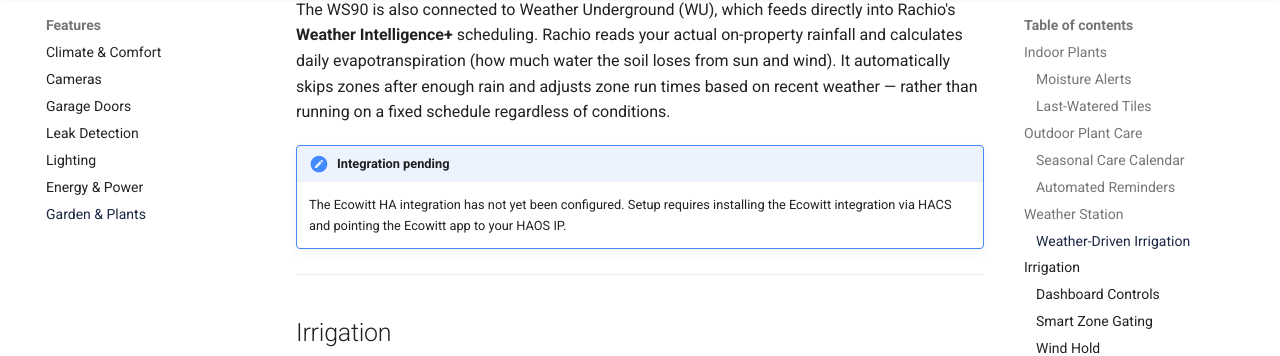
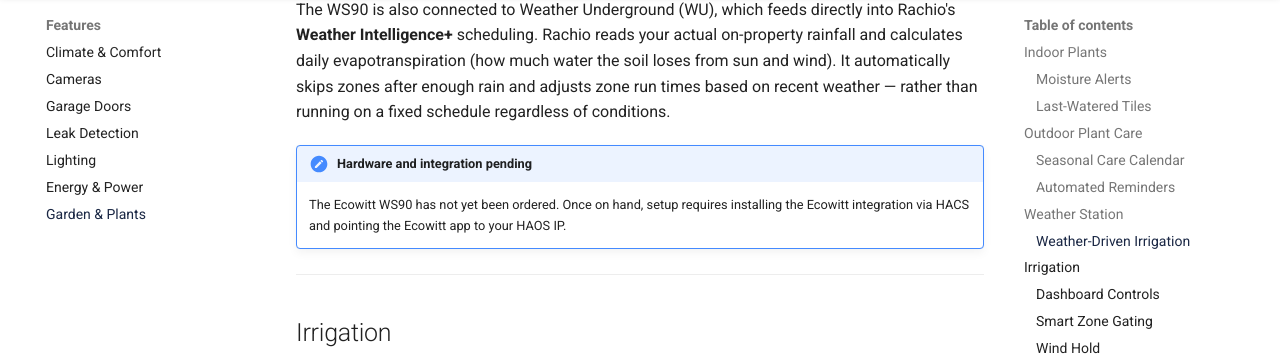
Before and after one commit to louisalexander/homeassistant, an MkDocs documentation site: the page built from docs/garden.md, in a window 1280 px wide and 900 px high, scrolled down 2804 px. Shown: the part 104-460 px from the top of the window. Built offline with MkDocs 1.6.1 and Material for MkDocs 9.7.7, drawn with Linux system fonts in a browser that asks for light colours; comment, search, counter and statistics services are not loaded.

Commit message:
auto: update garden.md 2026-05-29

```diff
--- a/docs/garden.md
+++ b/docs/garden.md
@@ -86,8 +86,8 @@
 
 The WS90 is also connected to Weather Underground (WU), which feeds directly into Rachio's **Weather Intelligence+** scheduling. Rachio reads your actual on-property rainfall and calculates daily evapotranspiration (how much water the soil loses from sun and wind). It automatically skips zones after enough rain and adjusts zone run times based on recent weather — rather than running on a fixed schedule regardless of conditions.
 
-!!! note "Integration pending"
-    The Ecowitt HA integration has not yet been configured. Setup requires installing the Ecowitt integration via HACS and pointing the Ecowitt app to your HAOS IP.
+!!! note "Hardware and integration pending"
+    The Ecowitt WS90 has not yet been ordered. Once on hand, setup requires installing the Ecowitt integration via HACS and pointing the Ecowitt app to your HAOS IP.
 
 ---
 
```
